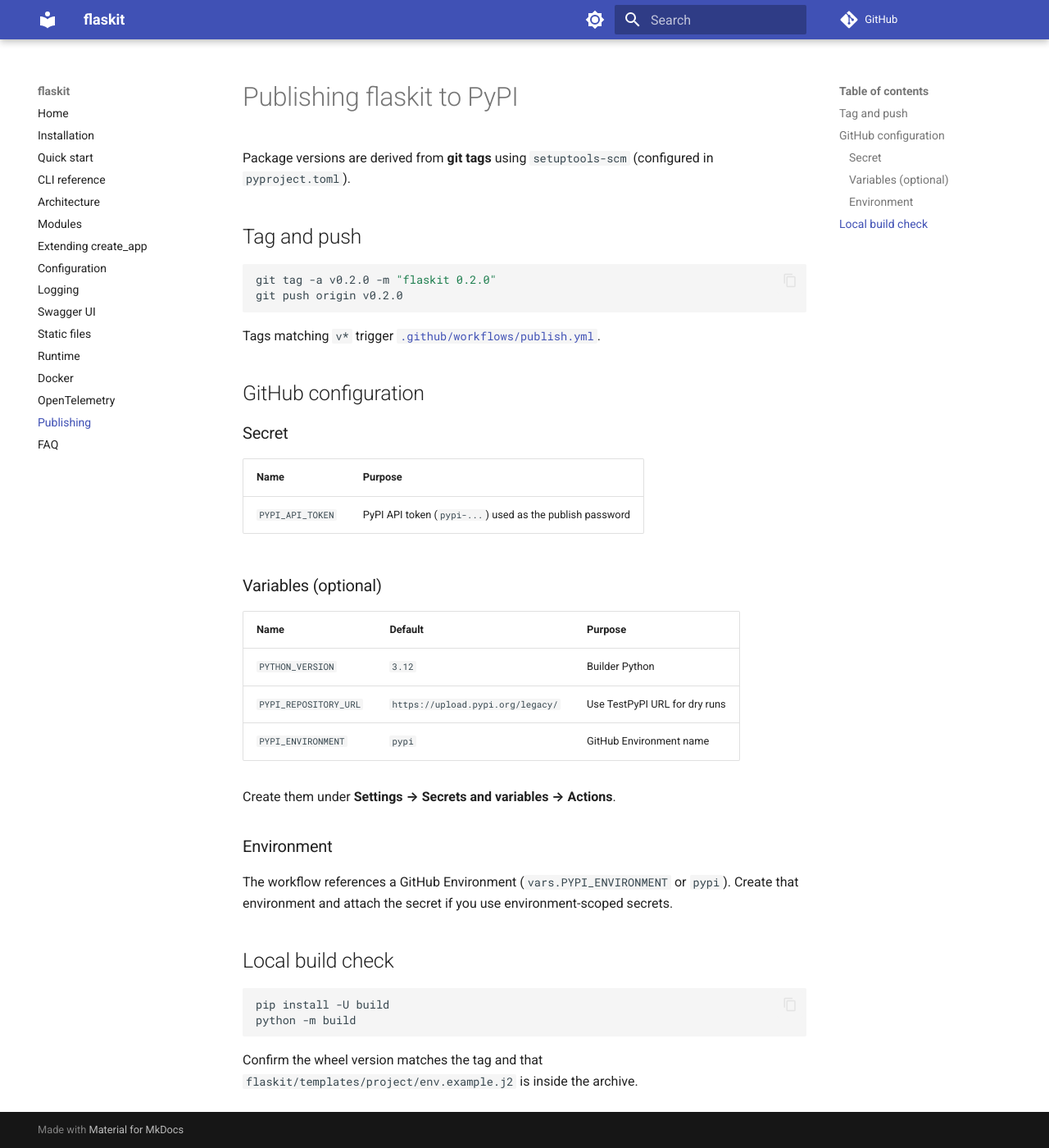
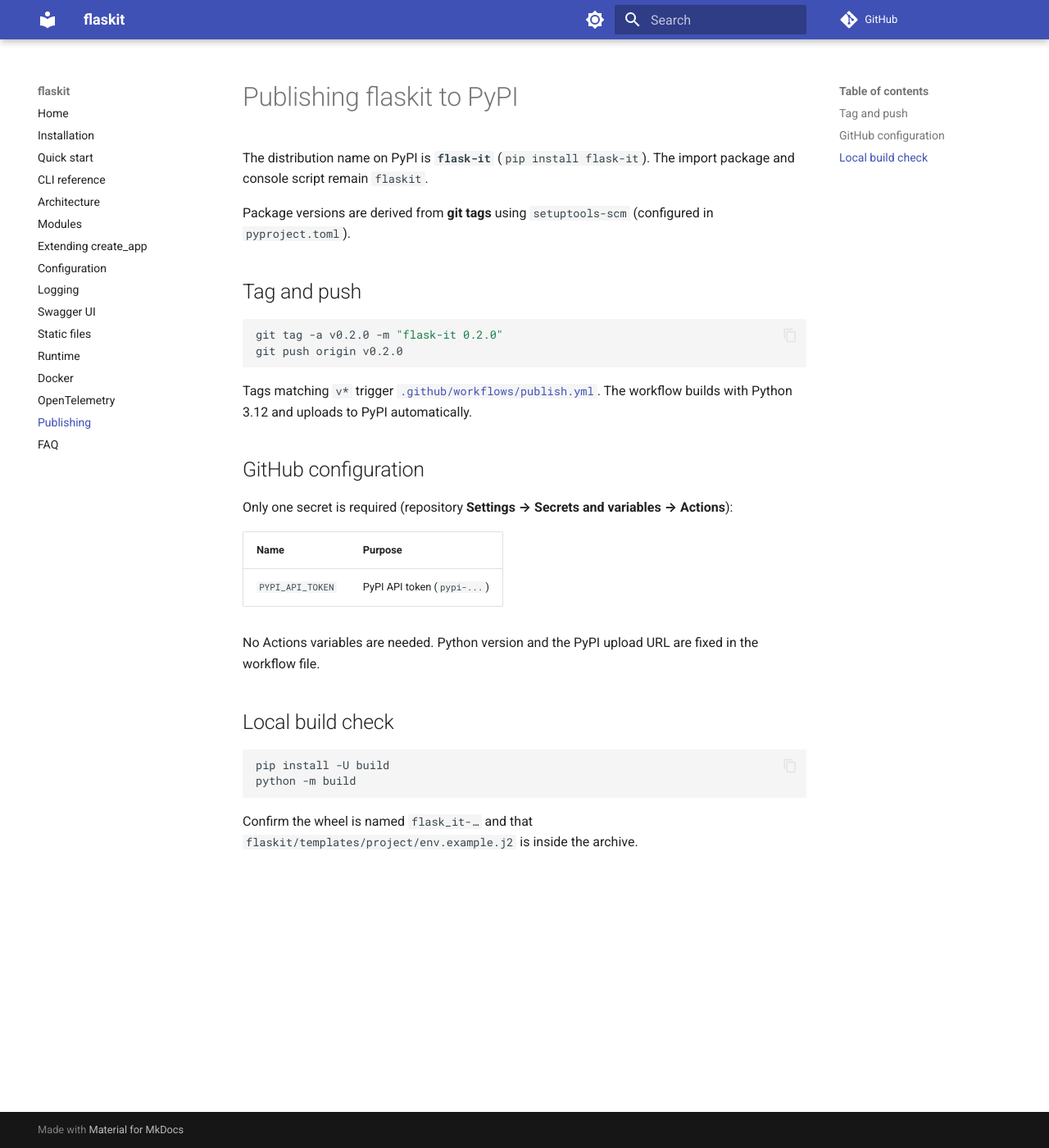
Before and after one commit to mghorbani2357/flaskit, an MkDocs documentation site: the page built from docs/publishing.md, in a window 1280 px wide and 1400 px high. Shown: the whole window at 82% size. Built offline with MkDocs 1.6.1 and Material for MkDocs 9.7.7, drawn with Linux system fonts in a browser that asks for light colours; comment, search, counter and statistics services are not loaded.

Commit message:
Publish as flask-it on PyPI and hardcode publish workflow defaults.
Only PYPI_API_TOKEN is required; drop Actions variables for Python/PyPI URL/environment.

Co-authored-by: Cursor <cursoragent@cursor.com>

````diff
--- a/docs/publishing.md
+++ b/docs/publishing.md
@@ -1,37 +1,27 @@
 # Publishing flaskit to PyPI
+
+The distribution name on PyPI is **`flask-it`** (`pip install flask-it`). The import package and console script remain `flaskit`.
 
 Package versions are derived from **git tags** using `setuptools-scm` (configured in `pyproject.toml`).
 
 ## Tag and push
 
 ```bash
-git tag -a v0.2.0 -m "flaskit 0.2.0"
+git tag -a v0.2.0 -m "flask-it 0.2.0"
 git push origin v0.2.0
 ```
 
-Tags matching `v*` trigger [`.github/workflows/publish.yml`](https://github.com/mghorbani2357/flaskit/blob/master/.github/workflows/publish.yml).
+Tags matching `v*` trigger [`.github/workflows/publish.yml`](https://github.com/mghorbani2357/flaskit/blob/master/.github/workflows/publish.yml). The workflow builds with Python 3.12 and uploads to PyPI automatically.
 
 ## GitHub configuration
 
-### Secret
+Only one secret is required (repository **Settings → Secrets and variables → Actions**):
 
 | Name | Purpose |
 |------|---------|
-| `PYPI_API_TOKEN` | PyPI API token (`pypi-...`) used as the publish password |
+| `PYPI_API_TOKEN` | PyPI API token (`pypi-...`) |
 
-### Variables (optional)
-
-| Name | Default | Purpose |
-|------|---------|---------|
-| `PYTHON_VERSION` | `3.12` | Builder Python |
-| `PYPI_REPOSITORY_URL` | `https://upload.pypi.org/legacy/` | Use TestPyPI URL for dry runs |
-| `PYPI_ENVIRONMENT` | `pypi` | GitHub Environment name |
-
-Create them under **Settings → Secrets and variables → Actions**.
-
-### Environment
-
-The workflow references a GitHub Environment (`vars.PYPI_ENVIRONMENT` or `pypi`). Create that environment and attach the secret if you use environment-scoped secrets.
+No Actions variables are needed. Python version and the PyPI upload URL are fixed in the workflow file.
 
 ## Local build check
 
@@ -40,4 +30,4 @@ pip install -U build
 python -m build
 ```
 
-Confirm the wheel version matches the tag and that `flaskit/templates/project/env.example.j2` is inside the archive.
+Confirm the wheel is named `flask_it-…` and that `flaskit/templates/project/env.example.j2` is inside the archive.
--- a/flaskit/__init__.py
+++ b/flaskit/__init__.py
@@ -8,6 +8,6 @@ except ImportError:  # pragma: no cover
     from importlib_metadata import PackageNotFoundError, version  # type: ignore
 
 try:
-    __version__ = version("flaskit")
+    __version__ = version("flask-it")
 except PackageNotFoundError:  # pragma: no cover - editable / source tree
     __version__ = "0.0.0.dev0"
--- a/pyproject.toml
+++ b/pyproject.toml
@@ -3,7 +3,7 @@ requires = ["setuptools>=68", "setuptools-scm>=8", "wheel"]
 build-backend = "setuptools.build_meta"
 
 [project]
-name = "flaskit"
+name = "flask-it"
 dynamic = ["version"]
 description = "CLI scaffolding tool for Flask-Smorest projects with modular resources and Swagger definitions"
 readme = "README.md"
````
Also changed, not shown: README.md (+6 -4 lines), docs/faq.md (+3 -2 lines), docs/installation.md (+3 -1 lines), 3 other files.
